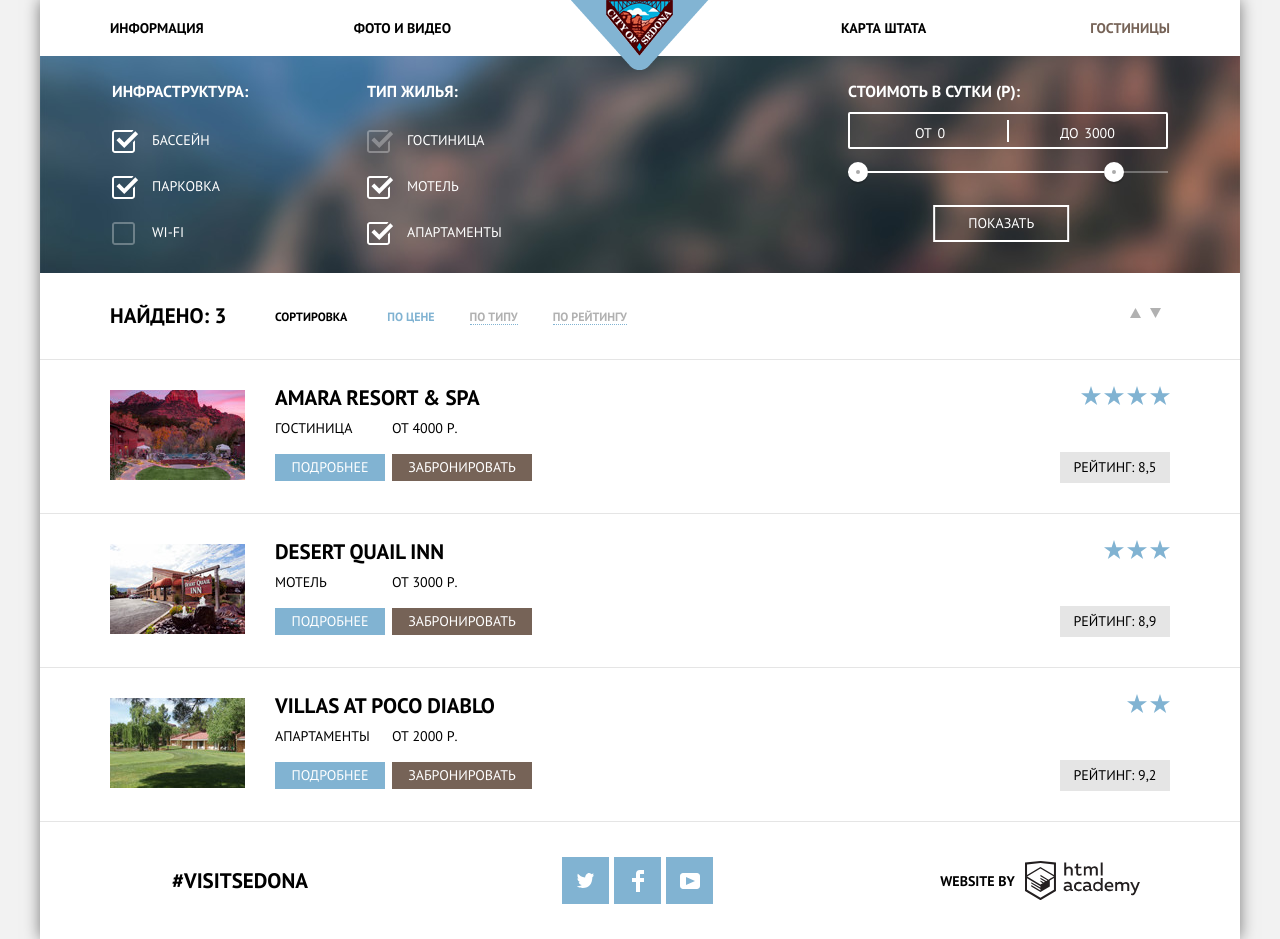
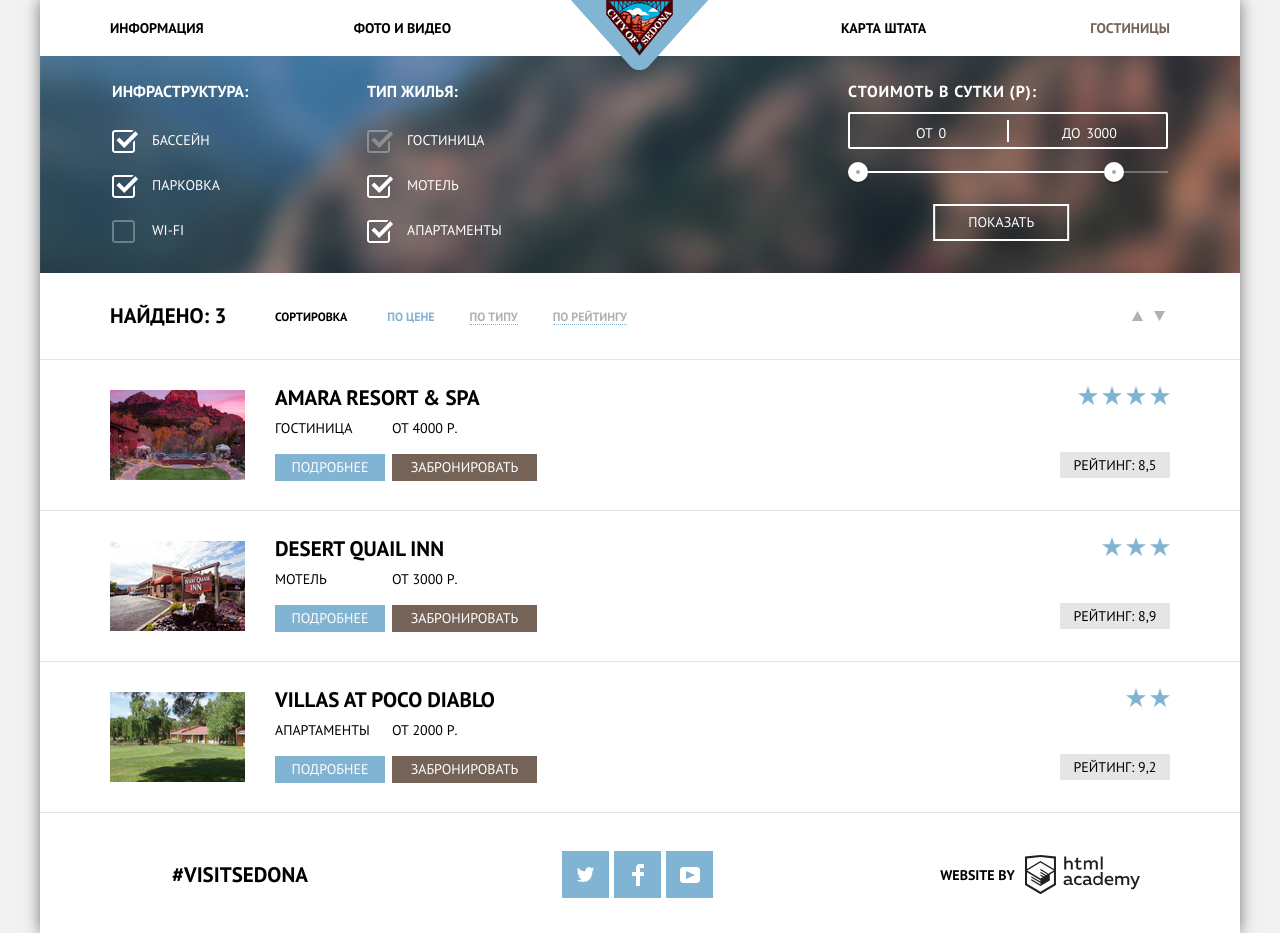
Before and after one commit to VanillaWulf/473505-sedona, a PHP site: page /catalog.html in a window 1280 px wide. Run offline with PHP 8.4, Linux system fonts and the light colour scheme.

Commit message:
fix perfect pixel

```diff
--- a/css/style.css
+++ b/css/style.css
@@ -135,6 +135,7 @@ body{
 }
 
 .modal-open{
+  display: block;
   width: 570px;
   box-sizing: border-box;
   margin: auto;
@@ -148,11 +149,9 @@ body{
   text-transform: uppercase;
   border: none;
   padding: 30px 140px;
+  text-decoration: inherit;
+
   }
-
-.modal-open a{
-  color: inherit;
-}
 
 .modal-open:focus,
 .modal-open:hover {
@@ -853,6 +852,7 @@ body{
   margin-bottom: 10px;
   font-weight: 600;
   font-size: 16px;
+  letter-spacing: 0.8px;
   }
 
 .price-value{
@@ -886,7 +886,7 @@ body{
 .price-value .min-price,
 .price-value .max-price {
   width: 80px;
-  padding-left: 65px;
+  padding-left: 66px;
 }
 
 .price-value input {
@@ -901,7 +901,7 @@ body{
 
 .price-range{
   position: relative;
-  margin-bottom: 32px;
+  margin-bottom: 31px;
 }
 
 .price-range .scale{
@@ -963,7 +963,7 @@ body{
 }
 
 .filter-option{
-  margin-bottom: 25px;
+  margin-bottom: 24px;
 }
 
 .filter-option label::before{
@@ -1016,7 +1016,7 @@ body{
 
 .catalog-sort-column:nth-of-type(2){
   display: flex;
-  width: 855px;
+  width: 857px;
   vertical-align: bottom;
   padding-top: 5px;
 }
@@ -1030,10 +1030,11 @@ body{
   border: none;
   background-color: rgb(255,255,255);
   padding: 0px;
+  vertical-align: bottom;
 }
 
 .sort-up{
-  margin-right: 5px;
+  margin-right: 7px;
 }
 
 .button-sort:hover{
@@ -1054,7 +1055,7 @@ body{
   display: flex;
   flex-direction: column;
   padding: 0;
-  margin-bottom: 0px;
+  margin-bottom: 3px;
 }
 
 .catalog-sort-list li{
@@ -1067,7 +1068,7 @@ body{
   padding-left: 70px;
   padding-right: 70px;
   padding-top: 25px;
-  padding-bottom: 30px;
+  padding-bottom: 29px;
 }
 
 .catalog-item:last-child{
@@ -1118,7 +1119,7 @@ body{
 }
 
 .catalog-item-card-column-2{
-  width: 140px;
+  width: 145px;
 }
 
 .catalog-item-stars{
@@ -1130,14 +1131,15 @@ body{
 }
 
 .catalog-item-stars li{
-  margin-left: 3px;
+  margin-left: 4px;
 }
 
 .rating-sum{
   font-weight: 400;
   background-color: rgb(229,229,229);
   text-align: center;
-  padding: 5px 7px;
+  padding-top: 3px;
+  padding-bottom: 2px;
 }
 
 @media all and (-ms-high-contrast: none), (-ms-high-contrast: active) {
```
Also changed, not shown: index.html (+3 -5 lines).
